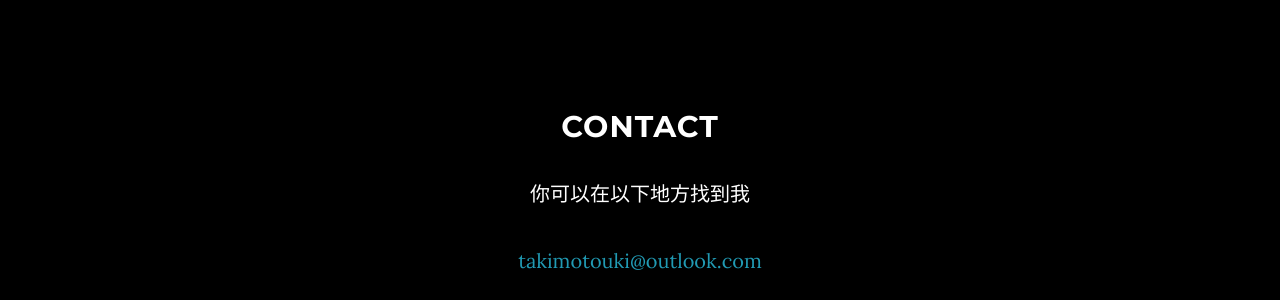
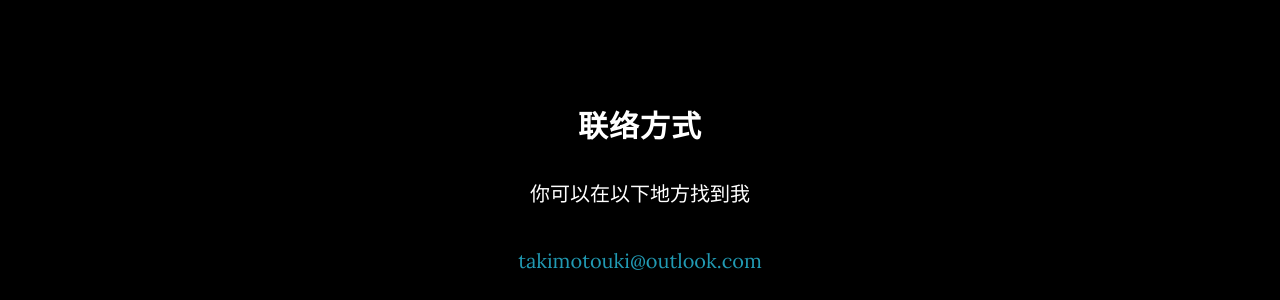
Before and after one commit to TakimotoUki/takimotouki.github.io, a Jekyll site: the page built from index.html, in a window 1280 px wide and 900 px high, scrolled down 1742 px. Shown: the part 324-624 px from the top of the window. Built offline with Jekyll 4.4.1, drawn with Linux system fonts in a browser that asks for light colours.

Commit message:
Update contact.html

```diff
--- a/_includes/contact.html
+++ b/_includes/contact.html
@@ -2,7 +2,7 @@
     <section id="contact" class="container content-section text-center">
         <div class="row">
             <div class="col-lg-8 col-lg-offset-2">
-                <h2>Contact</h2>
+                <h2>联络方式</h2>
                 <p>你可以在以下地方找到我</p>
                 <p><a href="mailto:{{ site.email }}">{{ site.email }}</a>
                 </p>
```
